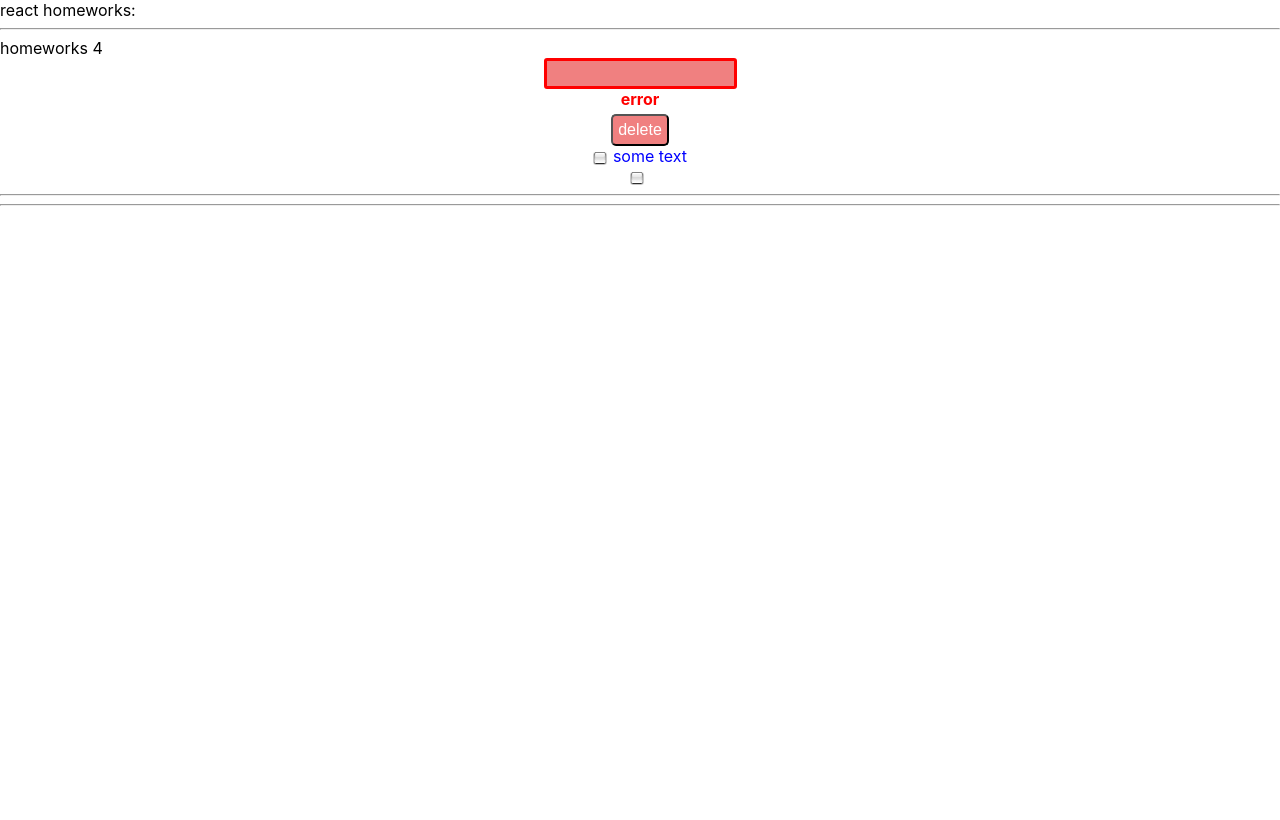
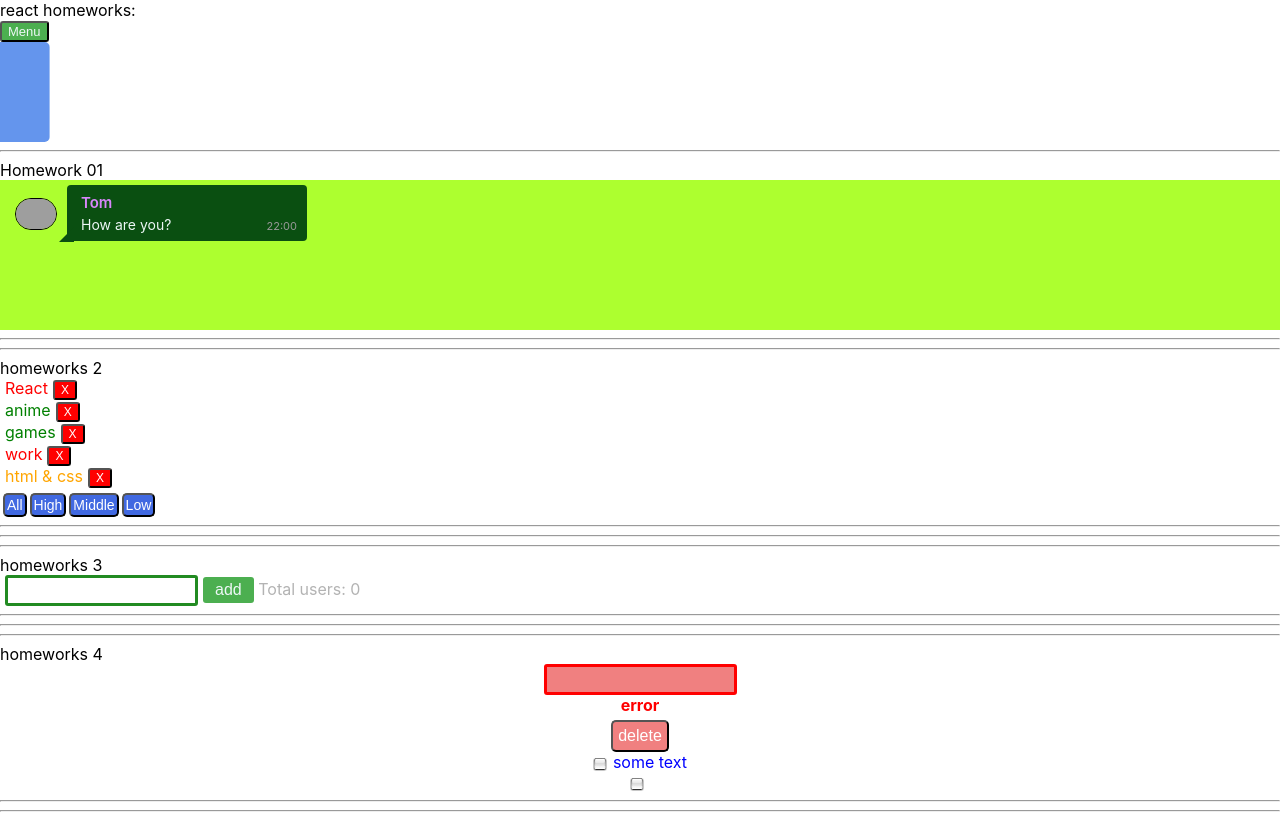
Before and after one commit to alex-machulski/React-Homeworks, a React (Create React App) app: page /#/pre-junior in a window 1280 px wide. Built offline with nearby package versions, Linux system fonts and the light colour scheme; grey boxes are pictures that could not be loaded.

Commit message:
HW5 done

```diff
--- a/src/p1-main/m1-ui/u1-app/App.tsx
+++ b/src/p1-main/m1-ui/u1-app/App.tsx
@@ -4,6 +4,7 @@ import HW1 from "../../../p2-homeworks/h1/HW1";
 import HW2 from "../../../p2-homeworks/h2/HW2";
 import HW3 from "../../../p2-homeworks/h3/HW3";
 import HW4 from "../../../p2-homeworks/h4/HW4";
+import HW5 from "../../../p2-homeworks/h5/HW5";
 
 function App() {
     return (
@@ -12,9 +13,8 @@ function App() {
             {/*<HW1/>*/}
             {/*<HW2/>*/}
             {/*<HW3/>*/}
-            <HW4/>
-            {/*<HW5/>*/}
-
+            {/*<HW4/>*/}
+            <HW5/>
         </div>
     );
 }
--- a/src/p2-homeworks/h2/Affairs.module.css
+++ b/src/p2-homeworks/h2/Affairs.module.css
@@ -4,6 +4,27 @@
 
 .priorityButton {
     margin-left: 3px;
+    background-color: royalblue;
+    /*border: none;*/
+    border-radius: 5px;
+    color: white;
+    padding: 2px;
+    text-align: center;
+    text-decoration: none;
+    display: inline-block;
+    font-size: 14px;
+    margin-top: 5px;
+}
+
+.deleteButton {
+    background-color: red;
+    /*border: none;*/
+    border-radius: 3px;
+    color: white;
+    text-align: center;
+    text-decoration: none;
+    display: inline-block;
+    font-size: 12px;
 }
 
 .highPriority {
--- a/src/p2-homeworks/h5/HW5.tsx
+++ b/src/p2-homeworks/h5/HW5.tsx
@@ -1,18 +1,16 @@
 import React from "react";
 import Header from "./Header";
 import Routes from "./Routes";
+import {HashRouter} from "react-router-dom";
 
 function HW5() {
     return (
         <div>
             {/*в gh-pages лучше работает HashRouter*/}
-            {/*<HashRouter>*/}
-
-            <Header/>
-
-            <Routes/>
-
-            {/*</HashRouter>*/}
+            <HashRouter>
+                <Header/>
+                <Routes/>
+            </HashRouter>
         </div>
     );
 }
--- /dev/null
+++ b/src/p2-homeworks/h5/Header.module.css
@@ -0,0 +1,33 @@
+
+.item a.activeLink {
+    color: black;
+}
+
+.navbar {
+    padding: 20px;
+    background-color: cornflowerblue;
+    width: 120px;
+    transition-duration: 1s;
+    display: inline-block;
+    border-bottom-right-radius: 5px;
+    border-top-right-radius: 5px;
+}
+
+.closed {
+    transform: translateX(-69%);
+    transition-duration: 1s;
+}
+
+.item a {
+    color: white;
+    text-decoration: none;
+}
+
+.buttonMenu {
+    background-color: #4CAF50;
+    border-radius: 3px;
+    color: #edf7f6;
+    text-decoration: none;
+    cursor: pointer;
+    font-size: 13px;
+}
--- a/src/p2-homeworks/h5/Header.tsx
+++ b/src/p2-homeworks/h5/Header.tsx
@@ -1,10 +1,31 @@
-import React from "react";
+import React, {useState} from "react";
+import {NavLink} from "react-router-dom";
+import {PATH} from "./Routes";
+import style from './Header.module.css'
 
 function Header() {
+    const [isOpenMenu, setIsOpenMenu] = useState<boolean>(false);
+
+    const onMenuClick = () => setIsOpenMenu(!isOpenMenu);
+
+    const finalClassName = `${style.navbar} ${isOpenMenu ? "" : style.closed}`;
+
     return (
         <div>
-            // add NavLinks
-
+            <div>
+                <button className={style.buttonMenu} onClick={onMenuClick}>Menu</button>
+            </div>
+            <nav className={finalClassName}>
+                <div className={style.item}>
+                    <NavLink to={PATH.PRE_JUNIOR} activeClassName={style.activeLink}>Pre-Junior</NavLink>
+                </div>
+                <div className={style.item}>
+                    <NavLink to={PATH.JUNIOR} activeClassName={style.activeLink}>Junior</NavLink>
+                </div>
+                <div className={style.item}>
+                    <NavLink to={PATH.JUNIOR_PLUS} activeClassName={style.activeLink}>Junior-Plus</NavLink>
+                </div>
+            </nav>
         </div>
     );
 }
--- a/src/p2-homeworks/h5/Routes.tsx
+++ b/src/p2-homeworks/h5/Routes.tsx
@@ -1,27 +1,32 @@
 import React from "react";
+import {Switch, Route, Redirect} from "react-router-dom";
+import Error404 from "./pages/Error404";
+import PreJunior from "./pages/PreJunior";
+import Junior from "./pages/Junior";
+import JuniorPlus from "./pages/JuniorPlus";
 
 export const PATH = {
     PRE_JUNIOR: "/pre-junior",
-    // add paths
+    JUNIOR: "/junior",
+    JUNIOR_PLUS: "/junior-plus"
 }
 
 function Routes() {
     return (
         <div>
             {/*Switch выбирает первый подходящий роут*/}
-            {/*<Switch>*/}
+            <Switch>
 
-            {/*в начале мы попадаем на страницу "/" и переходим сразу на страницу PRE_JUNIOR*/}
-            {/*exact нужен чтоб указать полное совподение (что после "/" ничего не будет)*/}
-            {/*<Route path={"/"} exact render={() => <Redirect to={PRE_JUNIOR}/>}/>*/}
+                {/*в начале мы попадаем на страницу "/" и переходим сразу на страницу PRE_JUNIOR*/}
+                {/*exact нужен чтоб указать полное совподение (что после "/" ничего не будет)*/}
+                <Route path={"/"} exact render={() => <Redirect to={PATH.PRE_JUNIOR}/>}/>
+                <Route path={PATH.PRE_JUNIOR} render={() => <PreJunior/>}/>
+                <Route path={PATH.JUNIOR} render={() => <Junior/>}/>
+                <Route path={PATH.JUNIOR_PLUS} render={() => <JuniorPlus/>}/>
+                {/*у этого роута нет пути, он отрисуется если пользователь захочет попасть на несуществующую страницу*/}
+                <Route render={() => <Error404/>}/>
 
-            {/*<Route path={PRE_JUNIOR} render={() => <PreJunior/>}/>*/}
-                // add routes
-
-            {/*у этого роута нет пути, он отрисуется если пользователь захочет попасть на несуществующую страницу*/}
-            {/*<Route render={() => <Error404/>}/>*/}
-
-            {/*</Switch>*/}
+            </Switch>
         </div>
     );
 }
--- /dev/null
+++ b/src/p2-homeworks/h5/pages/Error404.module.css
@@ -0,0 +1,24 @@
+.errorBlock {
+    width: 350px;
+    height: 350px;
+    background-color: lightgray;
+    border: 10px solid red;
+    margin-left: auto;
+    margin-right: auto;
+    text-align: center;
+    font-weight: bolder;
+}
+
+.number {
+    font-size: 120px;
+}
+
+.message {
+    font-size: 40px;
+}
+
+.cat {
+    padding-top: 40px;
+    font-size: 55px;
+    color: deeppink;
+}
--- a/src/p2-homeworks/h5/pages/Error404.tsx
+++ b/src/p2-homeworks/h5/pages/Error404.tsx
@@ -1,11 +1,12 @@
 import React from "react";
+import s from './Error404.module.css'
 
 function Error404() {
     return (
-        <div>
-            <div>404</div>
-            <div>Page not found!</div>
-            <div>—ฅ/ᐠ.̫ .ᐟ\ฅ—</div>
+        <div className={s.errorBlock}>
+            <div className={s.number}>404</div>
+            <div className={s.message}>Page not found!</div>
+            <div className={s.cat}>—ฅ/ᐠ.̫ .ᐟ\ฅ—</div>
         </div>
     );
 }
--- /dev/null
+++ b/src/p2-homeworks/h5/pages/Junior.tsx
@@ -0,0 +1,12 @@
+import React from "react";
+
+function Junior() {
+    return (
+        <div>
+            <hr/>
+            Junior Tasks
+        </div>
+    );
+}
+
+export default Junior;
--- /dev/null
+++ b/src/p2-homeworks/h5/pages/JuniorPlus.tsx
@@ -0,0 +1,12 @@
+import React from "react";
+
+function JuniorPlus() {
+    return (
+        <div>
+            <hr/>
+            JuniorPlus Tasks
+        </div>
+    );
+}
+
+export default JuniorPlus;
--- a/src/p2-homeworks/h5/pages/PreJunior.tsx
+++ b/src/p2-homeworks/h5/pages/PreJunior.tsx
@@ -12,7 +12,6 @@ function PreJunior() {
             <HW3/>
             <HW4/>
             {/*<HW6/>*/}
-
         </div>
     );
 }
```
Also changed, not shown: package.json (+8 -1 lines), 1 other file (tests, documents, lock files or other folders).
